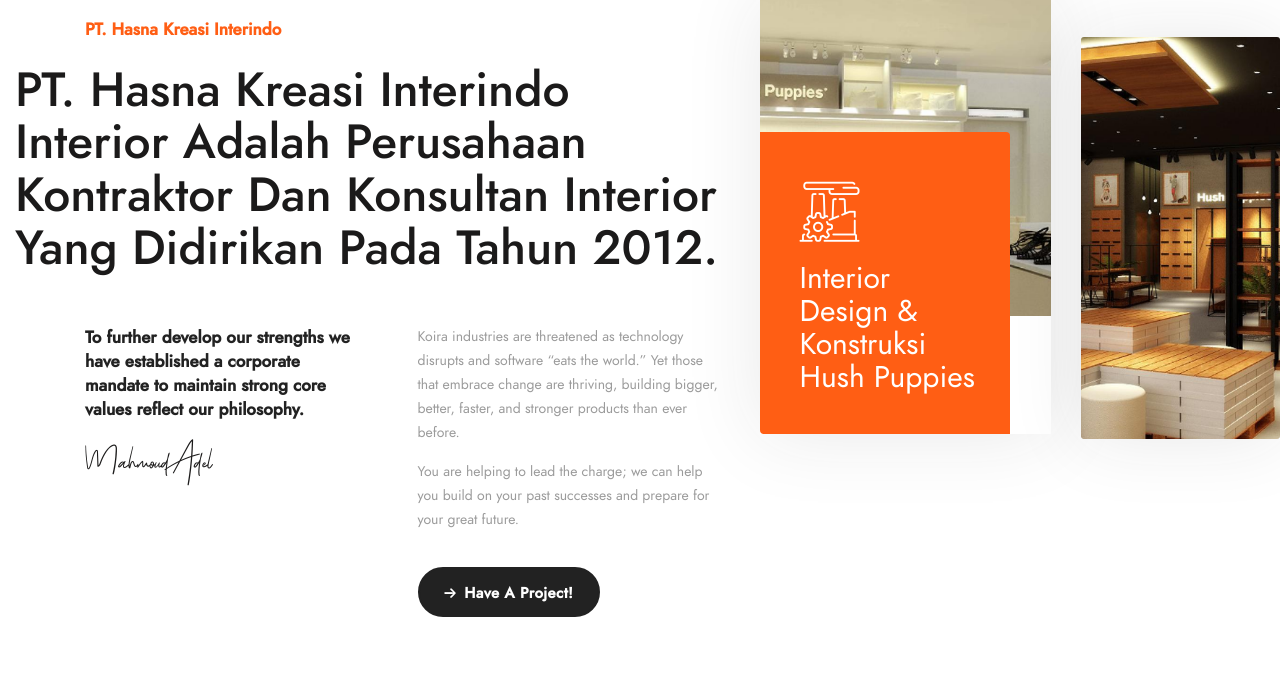
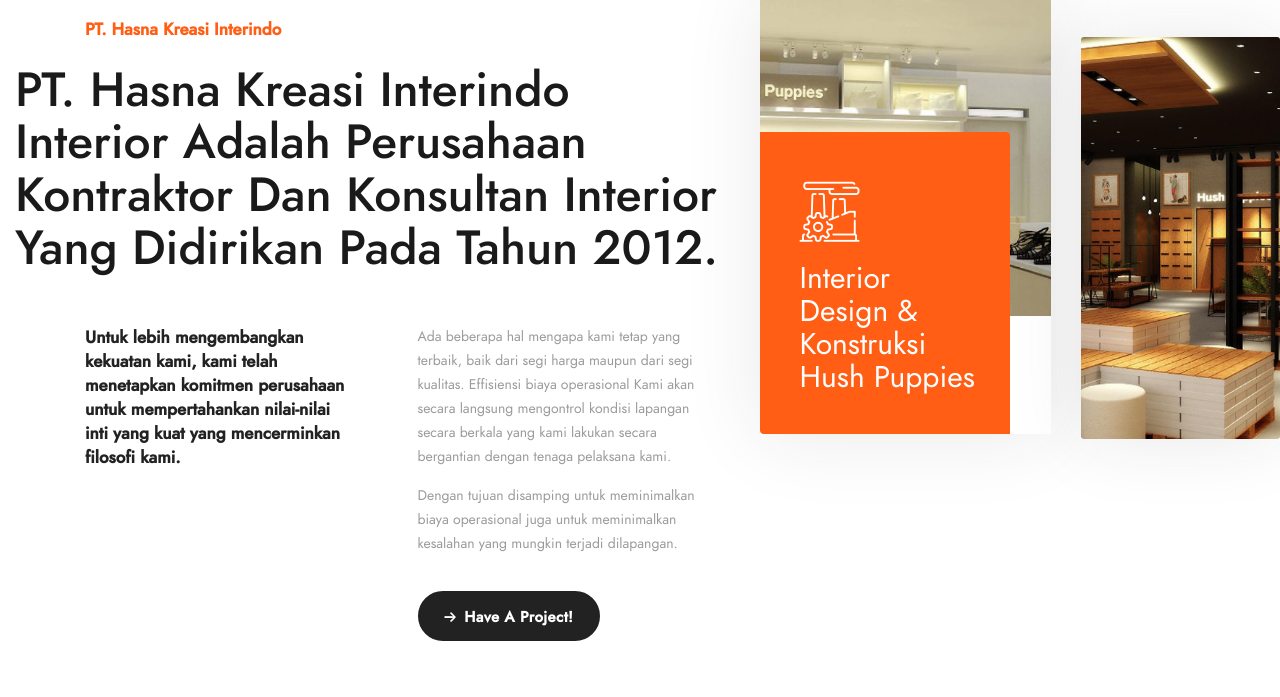
Before and after one commit to belainmedia/hasnakreasi, a plain HTML site: page index.html in a window 1280 px wide. Shown: the part 103-800 px from the top of the page. Drawn offline with Linux system fonts and the light colour scheme; a script that the page names is missing; files whose address does not match are found by name.

Commit message:
add new page 2

```diff
--- a/index.html
+++ b/index.html
@@ -40,7 +40,7 @@
                   <!-- /.nav-item -->
                   <li class="nav__item"><a href="why-us.html" class="nav__item-link">Kenapa Harus Kami</a></li>
                   <!-- /.nav-item -->
-                  <li class="nav__item"><a href="leadership-team.html" class="nav__item-link">The Team</a></li>
+                  <li class="nav__item"><a href="team.html" class="nav__item-link">The Team</a></li>
                   <!-- /.nav-item -->
                   <!-- /.nav-item -->
                   <li class="nav__item"><a href="careers.html" class="nav__item-link">Karir</a></li>
@@ -213,17 +213,14 @@
             <div class="row">
               <div class="col-sm-6 col-md-6 col-lg-6">
                 <div class="about__text mr-30">
-                  <p>To further develop our strengths we have established a corporate mandate to maintain strong core
-                    values reflect our philosophy.</p>
+                  <p>Untuk lebih mengembangkan kekuatan kami, kami telah menetapkan komitmen perusahaan untuk mempertahankan nilai-nilai inti yang kuat yang mencerminkan filosofi kami.</p>
                 </div>
-                <img src="media/images/about/singnture.png" alt="singnture" class="signature">
+                <!-- <img src="" alt="singnture" class="signature"> -->
               </div><!-- /.col-lg-6 -->
               <div class="col-sm-6 col-md-6 col-lg-6">
-                <p>Koira industries are threatened as technology disrupts and software “eats the world.” Yet those that
-                  embrace change are thriving, building bigger, better, faster, and stronger products than ever before.
+                <p>Ada beberapa hal mengapa kami tetap yang terbaik, baik dari segi harga maupun dari segi kualitas. Effisiensi biaya operasional Kami akan secara langsung mengontrol kondisi lapangan secara berkala yang kami lakukan secara bergantian dengan tenaga pelaksana kami.
                 </p>
-                <p>You are helping to lead the charge; we can help you build on your past successes and prepare for your
-                  great future.</p>
+                <p>Dengan tujuan disamping untuk meminimalkan biaya operasional juga untuk meminimalkan kesalahan yang mungkin terjadi dilapangan.</p>
                 <a href="#" class="btn btn__secondary mt-20">
                   <i class="icon-arrow-right"></i><span>Have A Project!</span>
                 </a>
```
Also changed, not shown: 1 other file.
